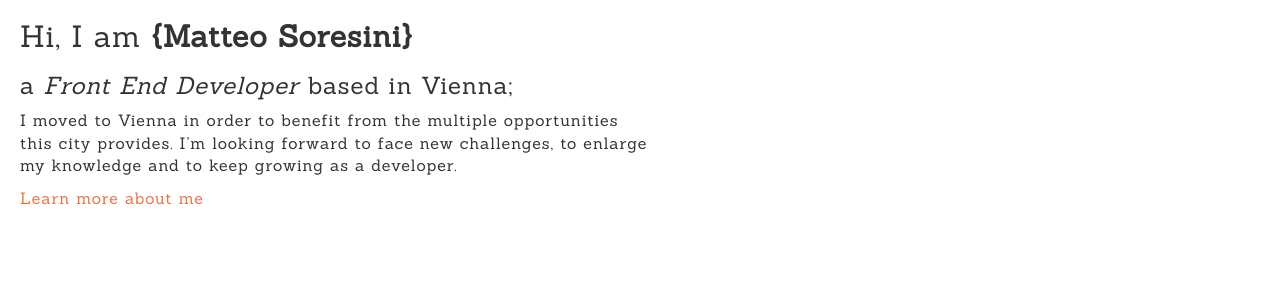
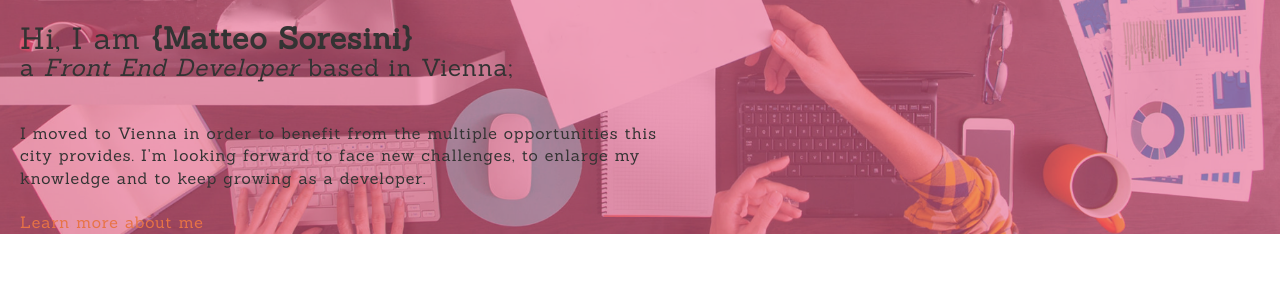
Before and after one commit to Matteobikk90/Portfolio2, a PHP site: page / in a window 1280 px wide. Shown: the part 60-360 px from the top of the page. Run offline with PHP 8.4, Linux system fonts and the light colour scheme; some libraries are stand-ins or nearby versions.

Commit message:
working on backgroundHeader

```diff
--- a/css/style.css
+++ b/css/style.css
@@ -51,16 +51,24 @@ a {
 
 .me {
 	position: relative;
-	margin-top: 80px;
-	margin: 80px auto auto 20px;
+	margin-top: 60px;
+	background-image: url("../img/background.png");
+	background-size: cover;
+	background-position: center;
 }
 
 .me_headline {
 	width: 50%;
+	margin: auto auto auto 20px;
 }
 
 .me_description {
 	width: 50%;
+	margin: 40px auto auto 20px;
+}
+
+.me_link {
+	margin: auto auto auto 20px;
 }
 
 
--- a/index.html
+++ b/index.html
@@ -33,10 +33,11 @@
 
            </header>
 
-           <div class="me">
+           <div class="me"> <br>
                <h2 class="me_headline">Hi, I am <b>{Matteo Soresini}</b> </h2>
                <h3 class="me_headline"> a <i>Front End Developer</i> based in Vienna;</h3>
                <p class="me_description">I moved to Vienna in order to benefit from the multiple opportunities this city provides. I’m looking forward to face new challenges, to enlarge my knowledge and to keep growing as a developer.</p>
+               <br>
                <a href="https://profiles.generalassemb.ly/matteo-soresini" class="me_link">Learn more about me</a>
 
            </div>
```
